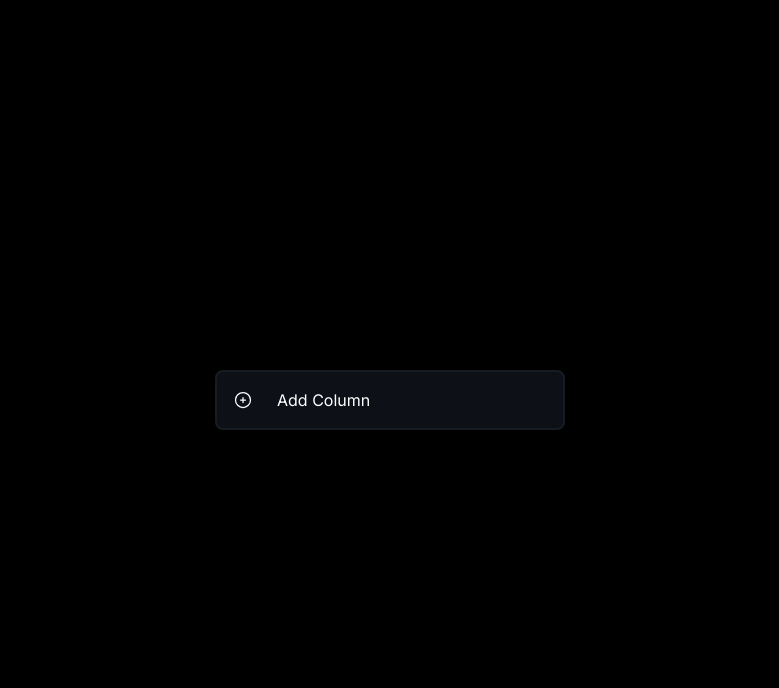
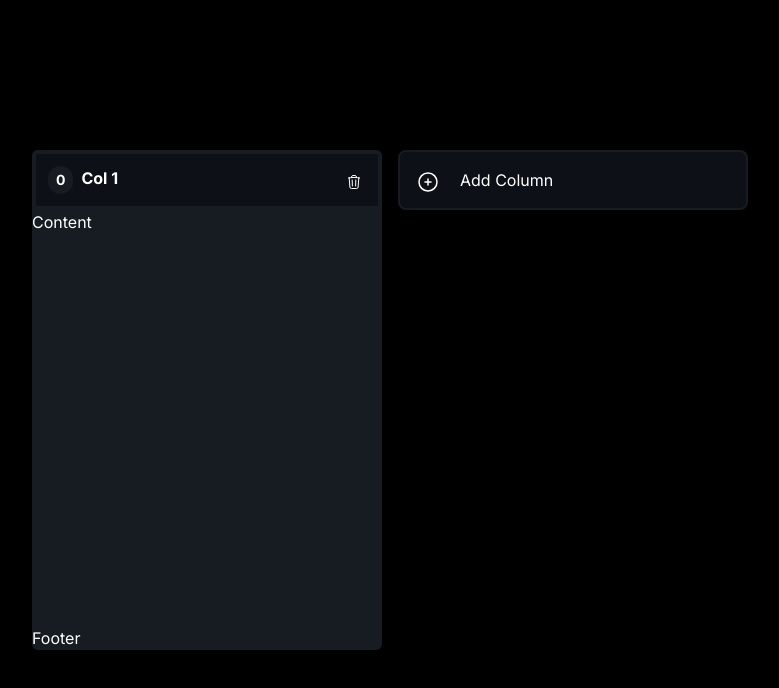
Before and after one commit to omar-zeineddine/kanban-board, a Next.js app: page / in a window 1280 px wide. Both pictures are taken after a click on the button "Add Column". Shown: the top 688 px of the page, without its empty margins (250-1029 px from the left). Built offline with nearby package versions, Linux system fonts and the light colour scheme.

Commit message:
feat - add and delete cols

```diff
--- /dev/null
+++ b/components/ColContainer.tsx
@@ -0,0 +1,39 @@
+import React from "react";
+import { Col, Id } from "@/types";
+import TrashIcon from "@/icons/TrashIcon";
+
+interface Props {
+  column: Col;
+  deleteColumn: (id: Id) => void;
+}
+
+const ColContainer = (props: Props) => {
+  const { column, deleteColumn } = props;
+
+  return (
+    <div className="bg-colBackgroundColor flex h-[500px] max-h-[500px] w-[350px] flex-col rounded-md">
+      <div className="bg-mainBackgroundColor text-md border-colBackgroundColor flex h-[60px] cursor-grab justify-between rounded-md rounded-b-none border-4 p-3 font-bold">
+        <div className="flex gap-2">
+          <div className="bg-colBackgroundColor flex items-center justify-center rounded-full px-2 py-1 text-sm">
+            0
+          </div>
+          {column.title}
+        </div>
+        <button
+          className="hover:bg-colBackgroundColor size-6 rounded-md stroke-white px-1 py-2 hover:stroke-red-300"
+          onClick={() => {
+            deleteColumn(column.id);
+          }}
+        >
+          <TrashIcon />
+        </button>
+      </div>
+      {/* task container */}
+      <div className="flex flex-grow">Content</div>
+      {/* footer */}
+      <div>Footer</div>
+    </div>
+  );
+};
+
+export default ColContainer;
--- a/components/KanbanBoard.tsx
+++ b/components/KanbanBoard.tsx
@@ -1,7 +1,8 @@
 "use client";
 import React from "react";
 import PlusIcon from "@/icons/PlusIcon";
-import { Col } from "@/types";
+import { Col, Id } from "@/types";
+import ColContainer from "./ColContainer";
 
 const KanbanBoard = () => {
   const [cols, setCols] = React.useState<Col[]>([]);
@@ -16,13 +17,25 @@ const KanbanBoard = () => {
     setCols([...cols, colToAdd]);
   };
 
+  const deleteCol = (id: Id) => {
+    const filteredCols = cols.filter((col) => col.id !== id);
+    setCols(filteredCols);
+  };
+
   function generateId() {
     return Math.floor(Math.random() * 10001);
   }
 
   return (
     <div className="m-auto flex min-h-screen w-full items-center overflow-x-auto overflow-y-hidden px-[40px]">
-      <div className="m-auto">
+      <div className="m-auto flex gap-4">
+        <div className="flex gap-4">
+          {cols.map((col) => (
+            <div key={col.id}>
+              <ColContainer column={col} deleteColumn={deleteCol} />
+            </div>
+          ))}
+        </div>
         <button
           className="bg-mainBackgroundColor border-colBackgroundColor flex h-[60px] w-[350px] min-w-[350px] cursor-pointer items-center gap-2 rounded-lg border-2 ring-rose-500 hover:ring-2"
           onClick={createNewCol}
--- /dev/null
+++ b/icons/TrashIcon.tsx
@@ -0,0 +1,19 @@
+const TrashIcon = () => {
+  return (
+    <svg
+      xmlns="http://www.w3.org/2000/svg"
+      fill="none"
+      viewBox="0 0 24 24"
+      strokeWidth={1.5}
+      className="h-6 w-6"
+    >
+      <path
+        strokeLinecap="round"
+        strokeLinejoin="round"
+        d="m14.74 9-.346 9m-4.788 0L9.26 9m9.968-3.21c.342.052.682.107 1.022.166m-1.022-.165L18.16 19.673a2.25 2.25 0 0 1-2.244 2.077H8.084a2.25 2.25 0 0 1-2.244-2.077L4.772 5.79m14.456 0a48.108 48.108 0 0 0-3.478-.397m-12 .562c.34-.059.68-.114 1.022-.165m0 0a48.11 48.11 0 0 1 3.478-.397m7.5 0v-.916c0-1.18-.91-2.164-2.09-2.201a51.964 51.964 0 0 0-3.32 0c-1.18.037-2.09 1.022-2.09 2.201v.916m7.5 0a48.667 48.667 0 0 0-7.5 0"
+      />
+    </svg>
+  );
+};
+
+export default TrashIcon;
```
